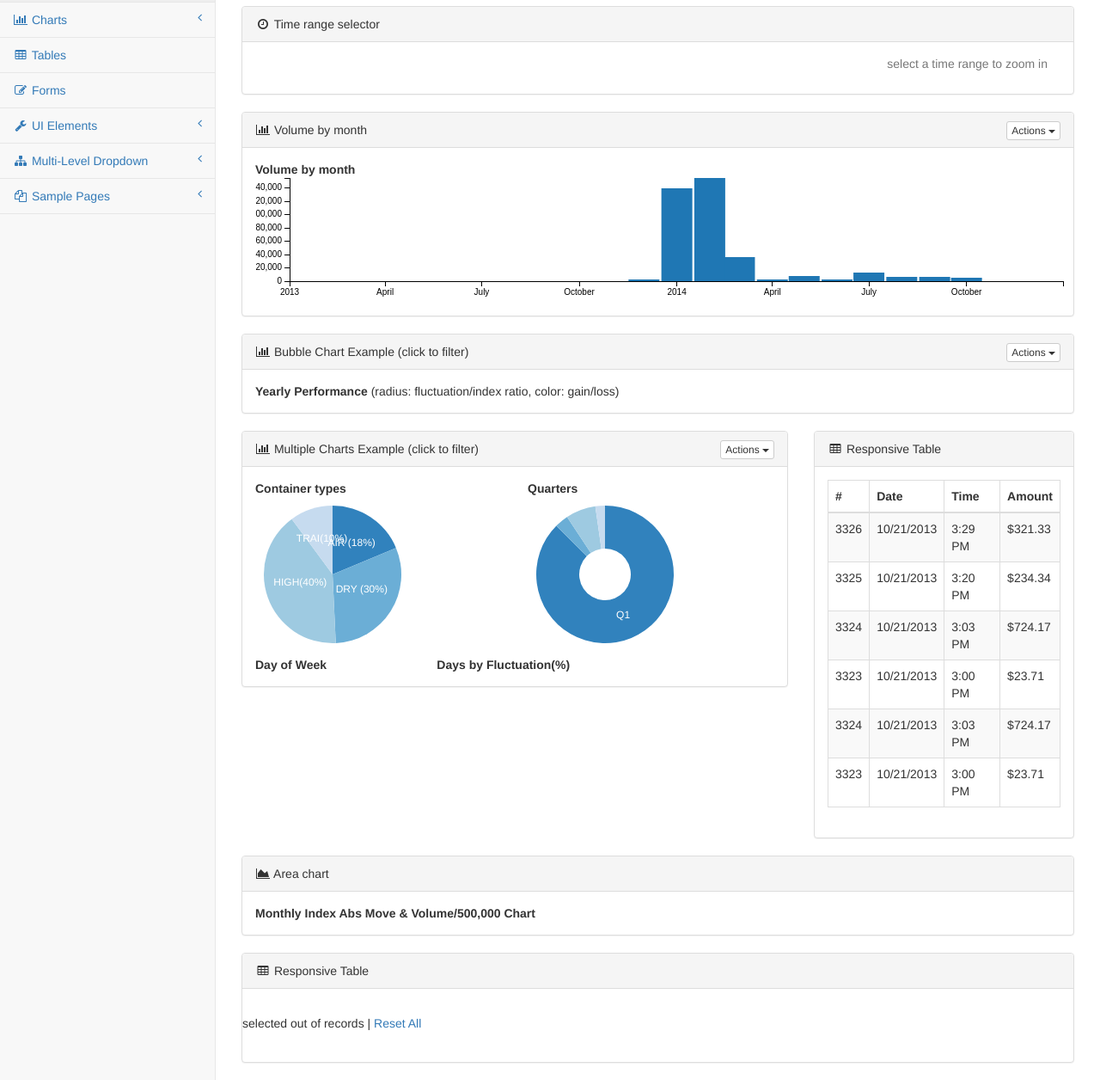
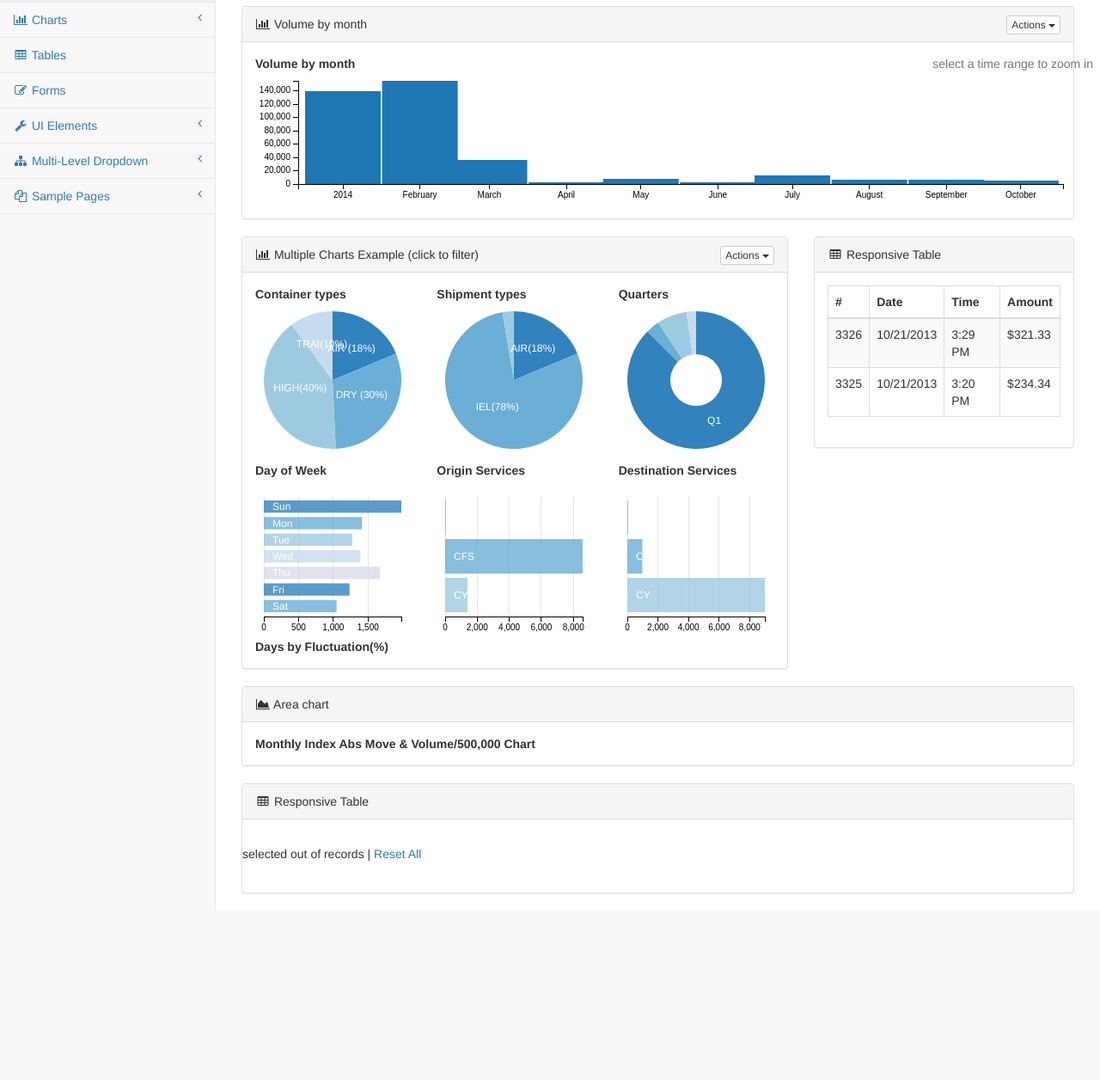
Before and after one commit to MGlahn/d-dashboard2, a website: page pages/index.html in a window 1280 px wide. Shown: the part 154-1410 px from the top of the page at 86% size. After the commit the page ends 1213 px from the top, so only its background shows below. Drawn offline with Linux system fonts and the light colour scheme.

Commit message:
added more charts

```diff
--- a/pages/index.html
+++ b/pages/index.html
@@ -40,9 +40,7 @@
 </head>
 
 <body>
-
     <div id="wrapper">
-
         <!-- Navigation -->
         <nav class="navbar navbar-default navbar-static-top" role="navigation" style="margin-bottom: 0">
             <div class="navbar-header">
@@ -265,7 +263,6 @@
                 <!-- /.dropdown -->
             </ul>
             <!-- /.navbar-top-links -->
-
             <div class="navbar-default sidebar" role="navigation">
                 <div class="sidebar-nav navbar-collapse">
                     <ul class="nav" id="side-menu">
@@ -380,23 +377,6 @@
                 </div>
                 <!-- /.col-lg-12 -->
                 <div class="col-lg-12">
-                    <!-- /.panel -->
-                    <div class="panel panel-default">
-                        <div class="panel-heading">
-                            <i class="fa fa-clock-o fa-fw"></i> Time range selector
-                        </div>
-                        <!-- /.panel-heading -->
-                        <div class="panel-body">
-                            <div id="monthly-volume-chart">
-                            </div>
-                            <p class="text-muted pull-right" style="margin-right: 15px;">select a time range to zoom in</p>
-                        </div>
-                    </div>
-                </div>
-
-
-                <!-- /.col-lg-12 -->
-                <div class="col-lg-12">
                     <div class="panel panel-default">
                         <div class="panel-heading">
                             <i class="fa fa-bar-chart-o fa-fw"></i> Volume by month
@@ -425,50 +405,7 @@
                             <div id="n-volume-chart" class="dc-chart">
                                 <strong>Volume by month</strong>
                                 <a class="reset" href="javascript:nVolumeChart.filterAll();dc.redrawAll();" style="display: none;">reset</a>
-                                <div class="clearfix"></div>
-                            </div>
-                        </div>
-                        <!-- /.panel-body -->
-                    </div>
-                    <!-- /.panel -->
-                </div>
-                <!-- /.col-lg-12 -->
-
-
-
-
-
-
-                <!-- /.col-lg-12 -->
-                <div class="col-lg-12">
-                    <div class="panel panel-default">
-                        <div class="panel-heading">
-                            <i class="fa fa-bar-chart-o fa-fw"></i> Bubble Chart Example (click to filter)
-                            <div class="pull-right">
-                                <div class="btn-group">
-                                    <button type="button" class="btn btn-default btn-xs dropdown-toggle" data-toggle="dropdown">
-                                        Actions
-                                        <span class="caret"></span>
-                                    </button>
-                                    <ul class="dropdown-menu pull-right" role="menu">
-                                        <li><a href="#">Action</a>
-                                        </li>
-                                        <li><a href="#">Another action</a>
-                                        </li>
-                                        <li><a href="#">Something else here</a>
-                                        </li>
-                                        <li class="divider"></li>
-                                        <li><a href="#">Separated link</a>
-                                        </li>
-                                    </ul>
-                                </div>
-                            </div>
-                        </div>
-                        <!-- /.panel-heading -->
-                        <div class="panel-body">
-                            <div id="yearly-bubble-chart" class="dc-chart">
-                                <strong>Yearly Performance</strong> (radius: fluctuation/index ratio, color: gain/loss)
-                                <a class="reset" href="javascript:yearlyBubbleChart.filterAll();dc.redrawAll();" style="display: none;">reset</a>
+                                <p class="text-muted pull-right" style="margin-right: 15px;">select a time range to zoom in</p>
                                 <div class="clearfix"></div>
                             </div>
                         </div>
@@ -508,7 +445,7 @@
                         <!-- /.panel-heading -->
                         <div class="panel-body">
                             <div class="row">
-                                <div class="col-lg-6">
+                                <div class="col-lg-4">
                                     <div id="container-types-chart">
                                         <strong>Container types</strong>
                                         <a class="reset" href="javascript:containerTypesChart.filterAll();dc.redrawAll();" style="display: none;">reset</a>
@@ -516,7 +453,15 @@
                                         <div class="clearfix"></div>
                                     </div>
                                 </div>
-                                <div class="col-lg-6">
+                                <div class="col-lg-4">
+                                    <div id="shipment-types-chart">
+                                        <strong>Shipment types</strong>
+                                        <a class="reset" href="javascript:shipmentTypesChart.filterAll();dc.redrawAll();" style="display: none;">reset</a>
+
+                                        <div class="clearfix"></div>
+                                    </div>
+                                </div>
+                                <div class="col-lg-4">
                                     <div id="quarter-chart">
                                         <strong>Quarters</strong>
                                         <a class="reset" href="javascript:quarterChart.filterAll();dc.redrawAll();" style="display: none;">reset</a>
@@ -532,7 +477,22 @@
                                         <div class="clearfix"></div>
                                     </div>
                                 </div>
-                                <div class="col-lg-8">
+                                <div class="col-lg-4">
+                                    <div id="originservices-chart">
+                                        <strong>Origin Services</strong>
+                                        <a class="reset" href="javascript:originServicesChart.filterAll();dc.redrawAll();" style="display: none;">reset</a>
+
+                                        <div class="clearfix"></div>
+                                    </div>
+                                </div>
+                                <div class="col-lg-4">
+                                    <div id="destinationservices-chart">
+                                        <strong>Destination Services</strong>
+                                        <a class="reset" href="javascript:destinationServicesChart.filterAll();dc.redrawAll();" style="display: none;">reset</a>
+                                        <div class="clearfix"></div>
+                                    </div>
+                                </div>
+                                <div class="col-lg-4">
                                     <div id="fluctuation-chart">
                                         <strong>Days by Fluctuation(%)</strong>
                                         <span class="reset" style="display: none;">range: <span class="filter"></span></span>
@@ -578,30 +538,6 @@
                                             <td>3:20 PM</td>
                                             <td>$234.34</td>
                                         </tr>
-                                        <tr>
-                                            <td>3324</td>
-                                            <td>10/21/2013</td>
-                                            <td>3:03 PM</td>
-                                            <td>$724.17</td>
-                                        </tr>
-                                        <tr>
-                                            <td>3323</td>
-                                            <td>10/21/2013</td>
-                                            <td>3:00 PM</td>
-                                            <td>$23.71</td>
-                                        </tr>
-                                        <tr>
-                                            <td>3324</td>
-                                            <td>10/21/2013</td>
-                                            <td>3:03 PM</td>
-                                            <td>$724.17</td>
-                                        </tr>
-                                        <tr>
-                                            <td>3323</td>
-                                            <td>10/21/2013</td>
-                                            <td>3:00 PM</td>
-                                            <td>$23.71</td>
-                                        </tr>
                                     </tbody>
                                 </table>
                             </div>
@@ -623,7 +559,7 @@
                         <!-- /.panel-heading -->
                         <div class="panel-body">
                             <div id="monthly-move-chart">
-                                <strong>Monthly Index Abs Move & Volume/500,000 Chart</strong>
+                                <strong>Monthly Index Abs Move &amp; Volume/500,000 Chart</strong>
                                 <span class="reset" style="display: none;">range: <span class="filter"></span></span>
                                 <a class="reset" href="javascript:moveChart.filterAll();volumeChart.filterAll();dc.redrawAll();" style="display: none;">reset</a>
                                 <div class="clearfix"></div>
```
Also changed, not shown: dist/js/charts.js.
